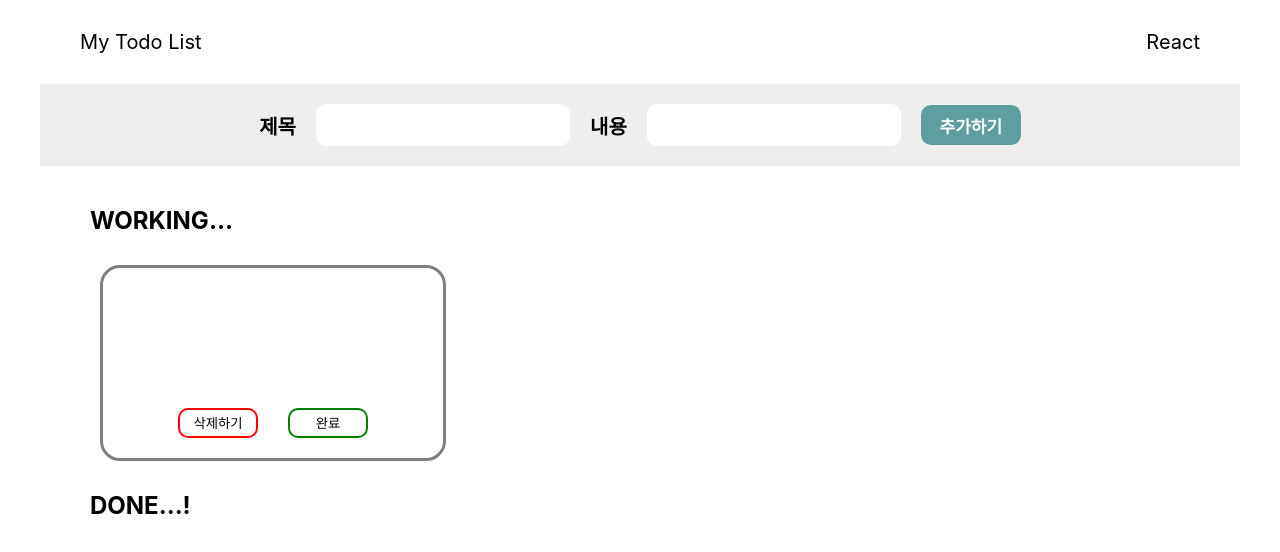
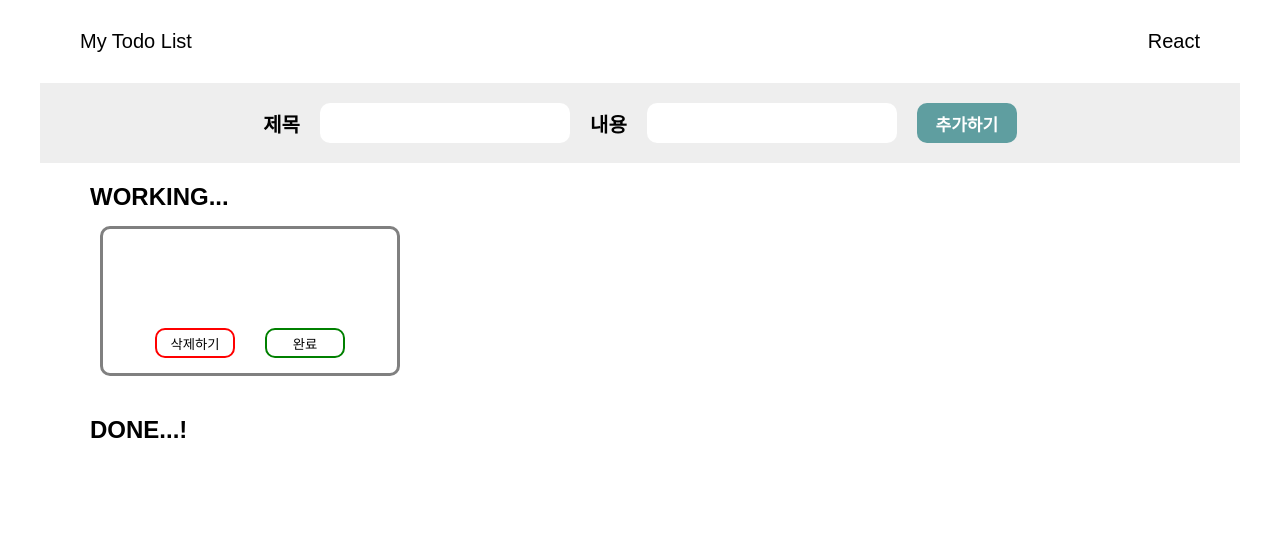
Before and after one commit to taehyunkim3/todolist-react-99-lv1, a React (Create React App) app: page / in a window 1280 px wide. Shown: the top 552 px of the page. Built offline with nearby package versions, Linux system fonts and the light colour scheme.

Commit message:
CSS 수정
css 수정

```diff
--- a/src/App.css
+++ b/src/App.css
@@ -1,3 +1,9 @@
+* {
+  font-family: "Noto Sans KR", sans-serif;
+  box-sizing: border-box;
+  transition: all 0.05s;
+}
+
 .frame {
   width: 100%;
   display: flex;
@@ -6,6 +12,14 @@
   align-items: center;
 }
 
+h2 {
+  margin-bottom: 5px;
+  margin-top: 0;
+}
+h4 {
+  margin-bottom: 5px;
+  margin-top: 0;
+}
 .App {
   width: 100%;
   max-width: 1200px;
@@ -79,22 +93,31 @@ form > button {
   flex-wrap: wrap;
 }
 
+.done-title {
+  margin-top: 30px;
+}
+
 article {
   border: 3px solid gray;
-  border-radius: 20px;
+  border-radius: 10px;
   width: 300px;
   height: 150px;
-  padding: 20px;
+  padding: 10px;
   margin: 10px;
+  overflow: hidden;
 
   display: flex;
   flex-direction: column;
-  justify-content: flex-end;
+  justify-content: flex-start;
   align-items: flex-start;
+  position: relative;
 }
 
 article > div {
+  position: absolute;
   align-self: center;
+  justify-self: flex-end;
+  bottom: 15px;
 }
 
 article > div > button {
--- a/src/components/TodoList.js
+++ b/src/components/TodoList.js
@@ -15,7 +15,7 @@ const TodoList = ({ todos, onChangeHandler, onDeleteHandler }) => {
                     <WorkingItems todo={todo} key={todo.id} onChangeHandler={onChangeHandler} onDeleteHandler={onDeleteHandler}></WorkingItems>
                 ))}
             </div>
-            <h2>DONE...!</h2>
+            <h2 className="done-title">DONE...!</h2>
             <div className='todolist-frame--inner'>
 
                 {todos.filter(a => a.isDone === true).map(todo => <DoneItems todo={todo} key={todo.id} onChangeHandler={onChangeHandler} onDeleteHandler={onDeleteHandler}></DoneItems>)}
```
